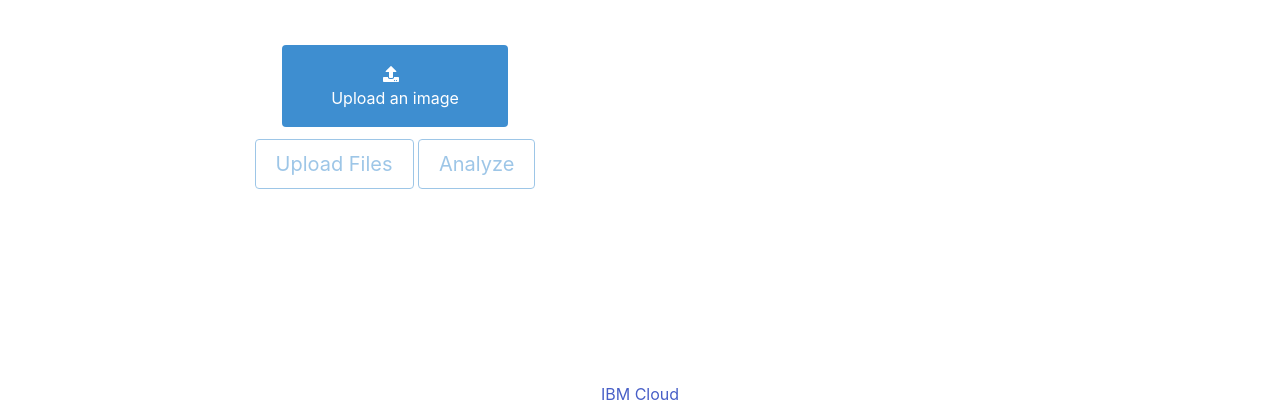
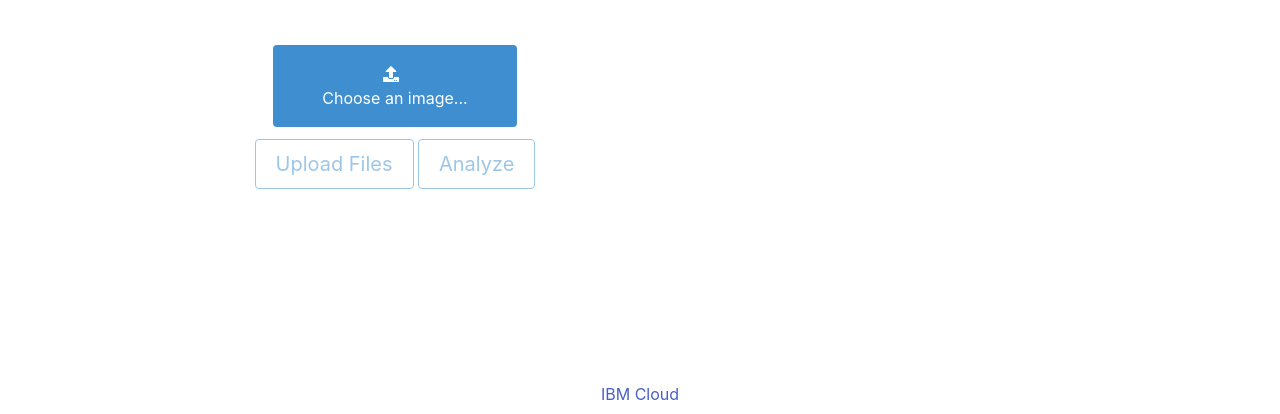
Before and after one commit to IBM-Cloud/code-engine-text-analysis, a website: page frontend/public/index.html in a window 1280 px wide. Shown: the part 386-800 px from the top of the page. Drawn offline with nearby package versions, Linux system fonts and the light colour scheme; some packages are replaced by stand-ins of ours; a script that the page names is missing; files whose address does not match are found by name.

Commit message:
More updates to the app

```diff
--- a/frontend/public/index.html
+++ b/frontend/public/index.html
@@ -101,7 +101,7 @@
                         <i class="fas fa-upload"></i>
                       </span>
                       <span class="file-label">
-                        Upload an image
+                        Choose an image...
                       </span>
                     </span>
                   </label>
```
Also changed, not shown: README.md.
